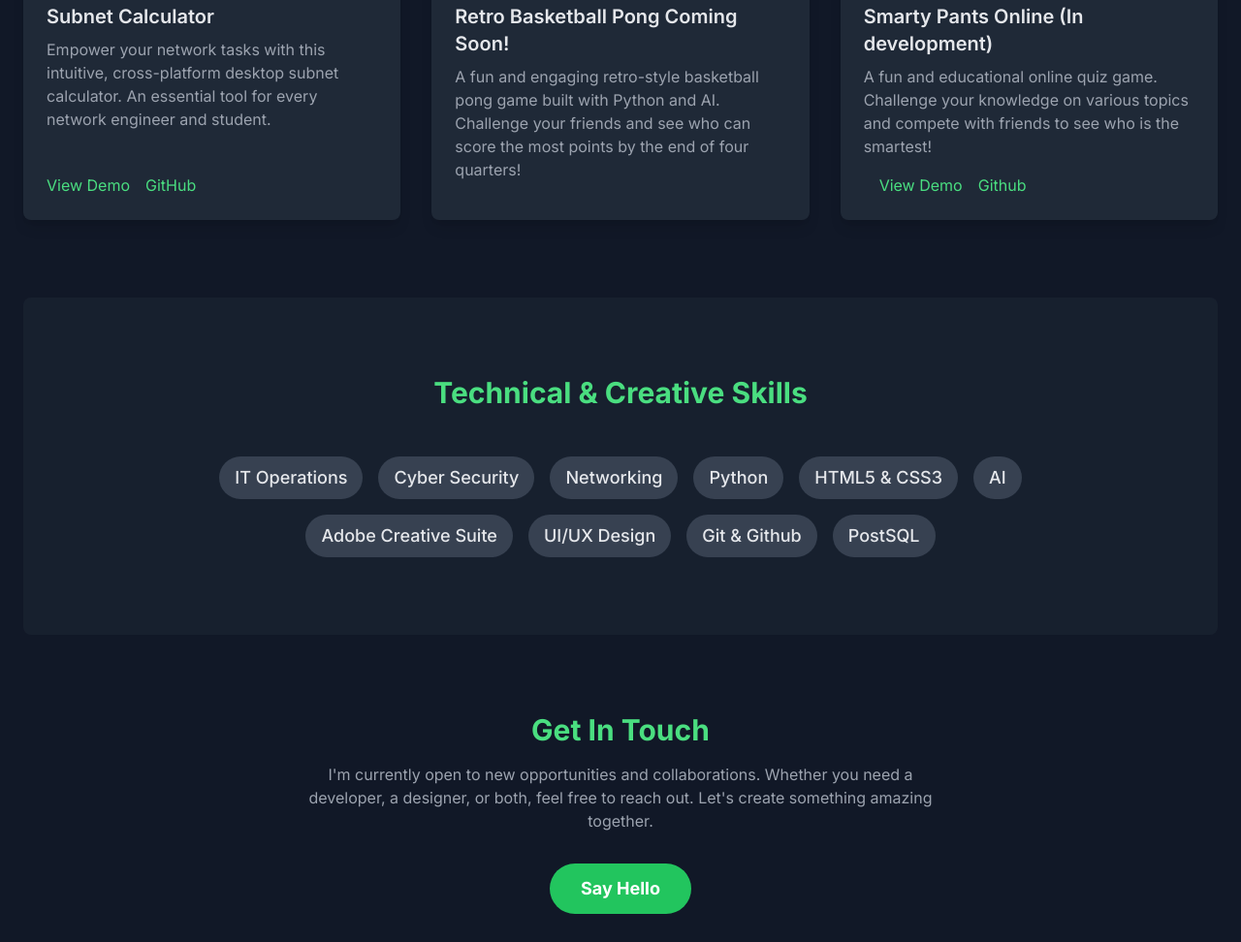
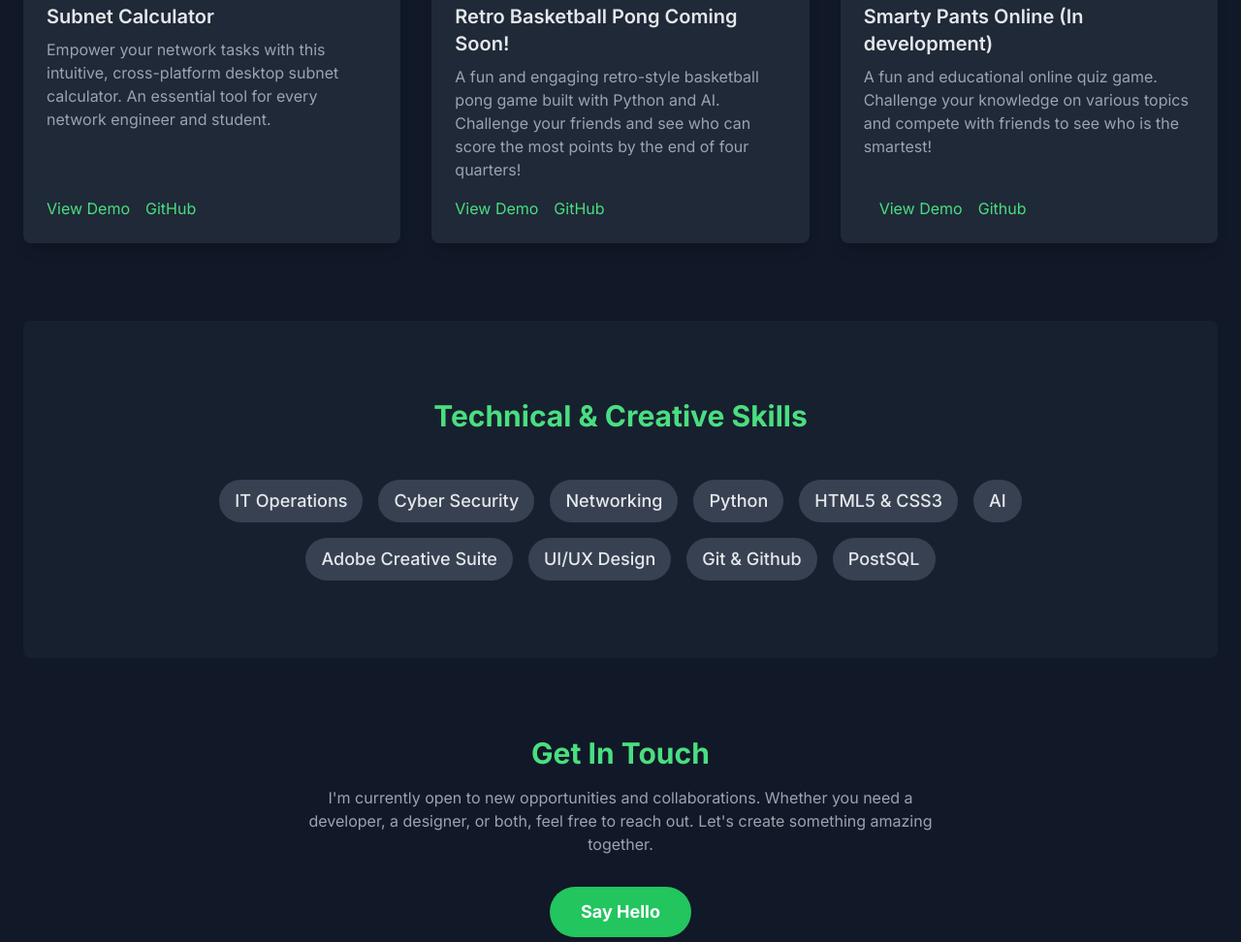
Before and after one commit to c-nature/bloomcreations, a plain HTML site: page index.html in a window 1280 px wide. Shown: the part 1606-2578 px from the top of the page at 97% size. Drawn offline with nearby package versions, Linux system fonts and the light colour scheme.

```diff
--- a/index.html
+++ b/index.html
@@ -109,7 +109,7 @@
                         <p class="text-gray-400 mb-4 flex-grow">Empower your network tasks with this intuitive, cross-platform desktop subnet calculator. An essential tool for every network engineer and student.</p>
                         <div class="flex space-x-4 mt-auto">
                             <a href="subcalc.html" class="text-green-400 hover:underline">View Demo</a>
-                            <a href="https://github.com/c-nature/Subnet-Calculator" target="_blank" class="text-green-400 hover:underline">GitHub</a>
+                            <a href="https://github.com/c-nature/subnetcalculator" target="_blank" class="text-green-400 hover:underline">GitHub</a>
                         </div>
                     </div>
                 </div>
@@ -121,7 +121,8 @@
                         <h3 class="text-xl font-semibold mb-2">Retro Basketball Pong Coming Soon!</h3>
                         <p class="text-gray-400 mb-4 flex-grow">A fun and engaging retro-style basketball pong game built with Python and AI. Challenge your friends and see who can score the most points by the end of four quarters!</p>
                        <div class="flex space-x-4 mt-auto">
-                            <a href="nbapongfire.py" class="text-green-400 hover:underline"></a>
+                            <a href="nbapongfire.py" class="text-green-400 hover:underline">View Demo</a>
+                            <a href="https://github.com/c-nature/nbaponggame" target="_blank" class="text-green-400 hover:underline">GitHub</a>
                         </div>
                     </div>
                 </div>
```
